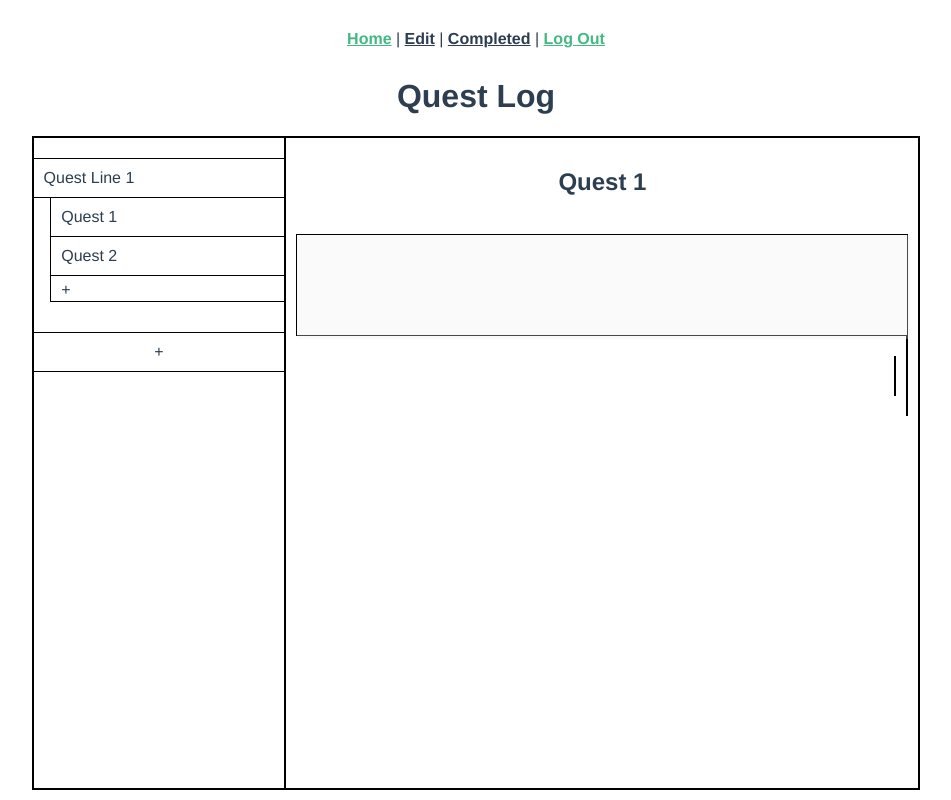
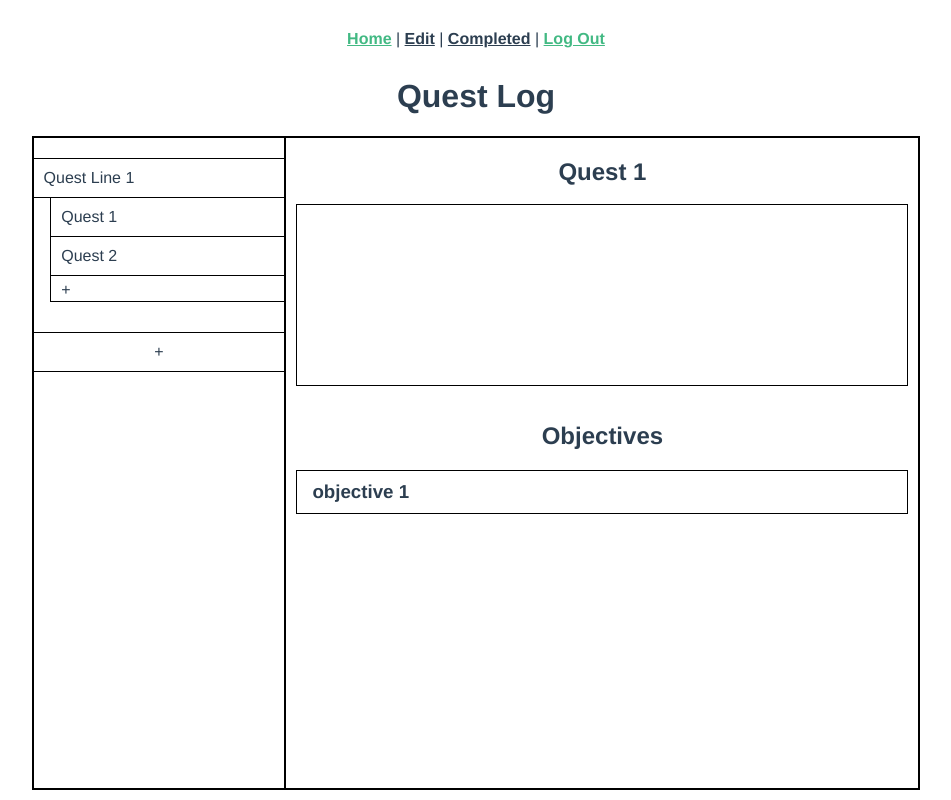
Before and after one commit to Ishis-HBO-ICT-Personal-Projects-21-22/Quest-App-Frontend, a Vue app: page /#/ in a window 1280 px wide. Shown: the whole page, without its empty margins (164-1115 px from the left). Built offline with nearby package versions, Linux system fonts and the light colour scheme.

Commit message:
Added Objectives

```diff
--- a/src/components/QuestLog.vue
+++ b/src/components/QuestLog.vue
@@ -48,13 +48,19 @@ export default {
             id: 1001,
             index: 1,
             title: 'Quest 1',
-            description: ''
+            description: '',
+            objectives: [{
+              title: 'objective 1'
+            }]
           },
           {
             id: 1002,
             index: 2,
             title: 'Quest 2',
-            description: ''
+            description: '',
+            objectives: [{
+              title: 'objective 1'
+            }]
           }]
         }]
       }
@@ -70,7 +76,7 @@ export default {
     // await this.init()
     this.init().then((result) => {
       this.$refs.questnav.init()
-    })
+    }).then((result) => this.$refs.questview.init())
   }
 }
 </script>
--- a/src/components/QuestView/Objective.vue
+++ b/src/components/QuestView/Objective.vue
@@ -1,18 +1,40 @@
 <template>
-    <div>
+    <div class="objective-block">
+      <h3>{{currentTitle}}</h3>
     </div>
 </template>
 
 <script>
 
 export default {
-  name: 'Objective'
+  name: 'Objective',
+  props: {
+    title: null
+  },
+  data () {
+    return {
+      currentTitle: ''
+    }
+  },
+  methods: {
+    async init () {
+      this.currentTitle = this.title
+      console.log(this.currentTitle)
+    }
+  },
+  mounted () {
+    this.init()
+  }
 }
 </script>
 
 <style scoped>
-div{
-    border-right: 2px solid black;
-    padding: 20px 10px;
+h3{
+  margin:0px;
+}
+.objective-block{
+  border:1px solid black;
+  padding:10px 15px;
+  text-align: left;
 }
 </style>
--- a/src/components/QuestView/QuestDetails.vue
+++ b/src/components/QuestView/QuestDetails.vue
@@ -18,6 +18,7 @@ export default {
   },
   data () {
     return {
+      currentTitle: '',
       currentDescription: '',
       descriptionDisabled: true
     }
@@ -31,14 +32,17 @@ export default {
 </script>
 
 <style scoped>
+h2{
+  margin:0px;
+}
 .description{
   border: 1px solid black;
-  height: 100px;
+  height: 180px;
 }
 textarea{
+  background-color: transparent;
   height:100%;
   width:100%;
-  border: 1px solid black;
   border: none;
   overflow: auto;
   outline: none;
@@ -48,7 +52,6 @@ textarea{
   box-shadow: none;
 }
 textarea .disabled{
-  background-color: white;
   color:black;
   pointer-events: auto;
 }
--- a/src/components/QuestView/QuestObjectives.vue
+++ b/src/components/QuestView/QuestObjectives.vue
@@ -1,6 +1,12 @@
 <template>
     <div>
-        <objective></objective>
+      <h2>Objectives</h2>
+      <div>
+        <objective v-for="objective in currentObjectives"
+        :key = "objective.id"
+        :title = "objective.title"
+        ></objective>
+      </div>
     </div>
 </template>
 
@@ -11,13 +17,31 @@ export default {
   name: 'QuestObjectives',
   components: {
     Objective
+  },
+  props: {
+    objectives: {
+      type: Array,
+      default () {
+        return []
+      }
+    }
+  },
+  data () {
+    return {
+      currentObjectives: []
+    }
+  },
+  methods: {
+    async init () {
+      this.currentObjectives = this.objectives
+      console.log(this.objectives[0].title)
+    }
+  },
+  mounted () {
+    console.log(this.objectives)
   }
 }
 </script>
 
 <style scoped>
-div{
-    border-right: 2px solid black;
-    padding: 20px 10px;
-}
 </style>
--- a/src/components/QuestView/QuestView.vue
+++ b/src/components/QuestView/QuestView.vue
@@ -4,7 +4,10 @@
       :title = selectedQuest.title
       :description = selectedQuest.description
       ></quest-details>
-      <quest-objectives></quest-objectives>
+      <quest-objectives id="overview-questobjectives"
+      :objectives = selectedQuest.objectives
+      ref="questobjectives"
+      ></quest-objectives>
     </div>
 </template>
 
@@ -22,7 +25,9 @@ export default {
     selectedQuest: null
   },
   methods: {
-    async init () {}
+    async init () {
+      this.$refs.questobjectives.init()
+    }
   },
   mounted () {
     this.init()
@@ -32,6 +37,11 @@ export default {
 
 <style scoped>
 #questview{
-  padding:10px;
+  padding:20px 10px;
+  display:grid;
+  grid-template-rows: 40% 60%;
+}
+
+#overview-questobjectives{
 }
 </style>
```
